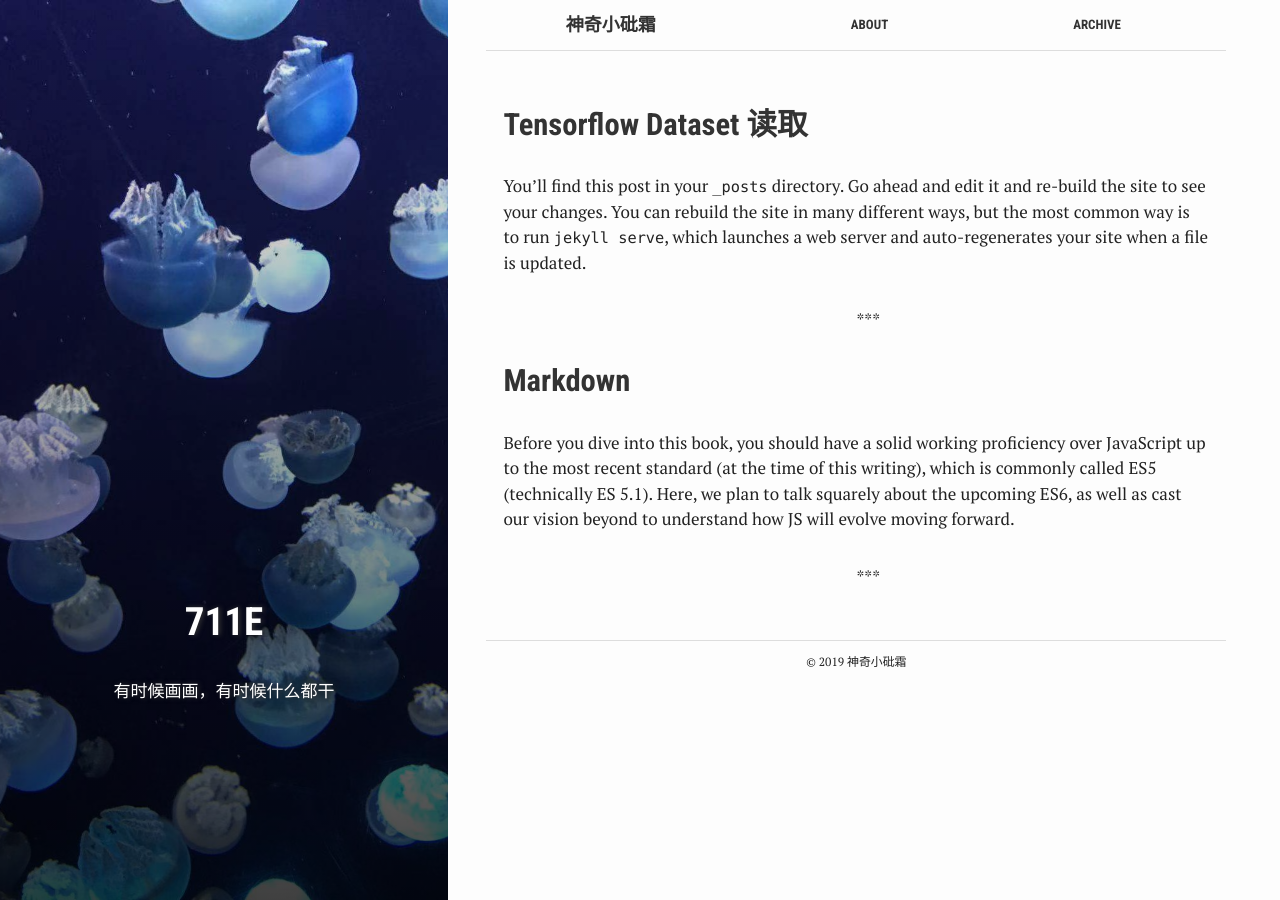
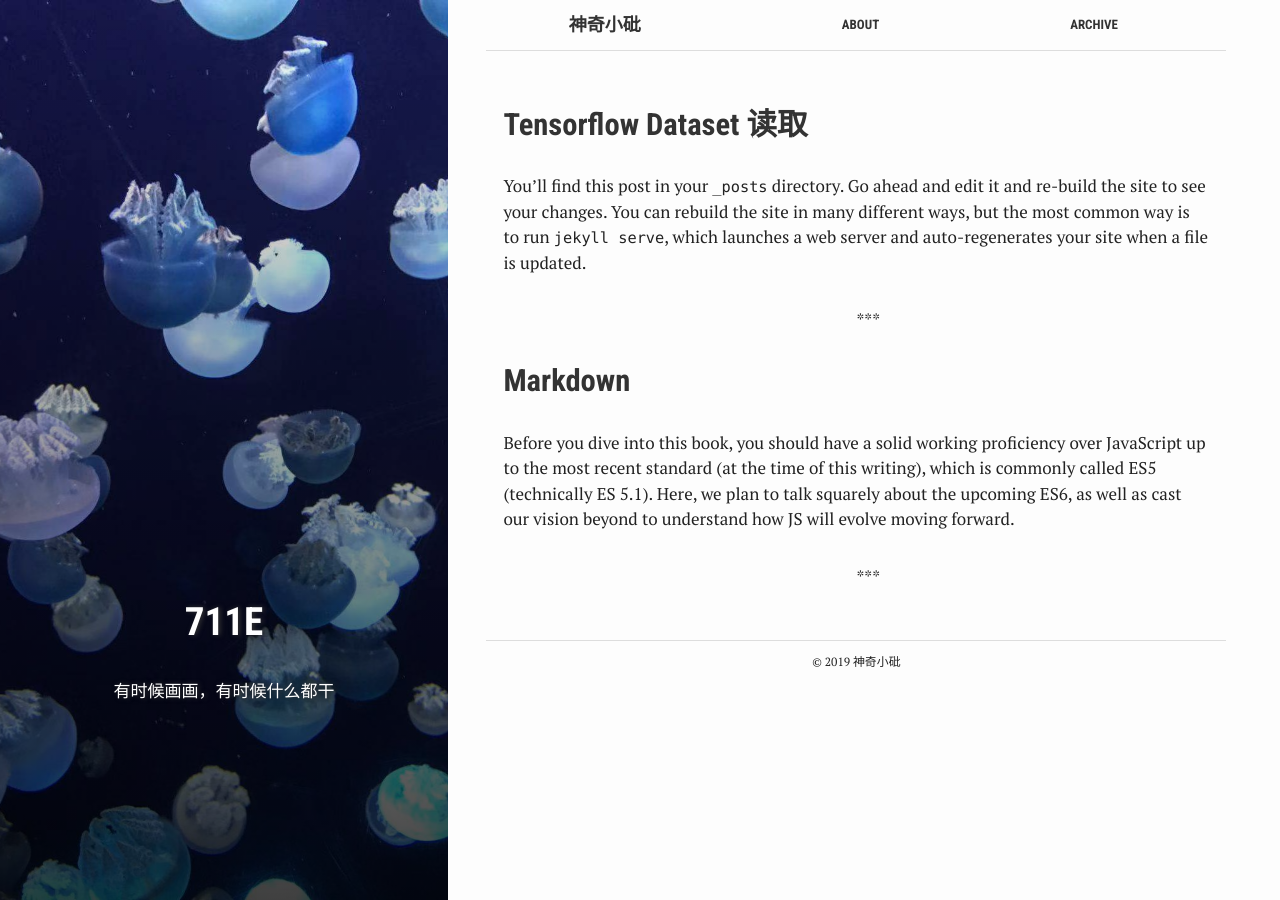
Before and after one commit to 711e/711e.github.io, a Jekyll site: the page built from index.html, in a window 1280 px wide. Built offline with Jekyll 4.4.1, drawn with Linux system fonts in a browser that asks for light colours.

Commit message:
Update _config.yml

```diff
--- a/_config.yml
+++ b/_config.yml
@@ -6,7 +6,7 @@
 # 'jekyll serve'. If you change this file, please restart the server process.
 
 # Site settings
-title: 神奇小砒霜
+title: 神奇小砒
 email: zyh711@outlook.com
 description: > # this means to ignore newlines until "baseurl:"
   Write an awesome description for your new site here. You can edit this
```
